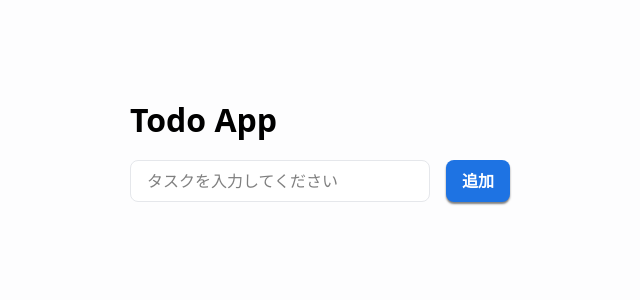
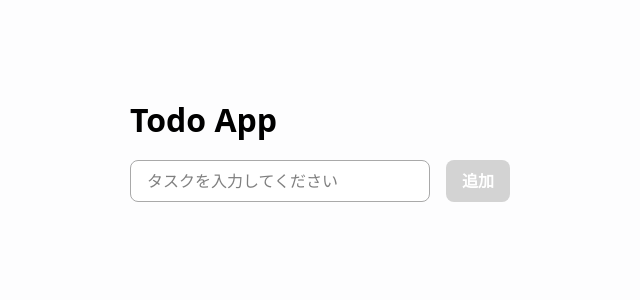
Before and after one commit to optimusrisky/todo-app, a Next.js app: page / in a window 1280 px wide. Shown: the top 300 px of the page, without its empty margins (190-830 px from the left). Built offline with nearby package versions, Linux system fonts and the light colour scheme.

Commit message:
ボタンスタイル修正

```diff
--- a/app/globals.css
+++ b/app/globals.css
@@ -3,11 +3,12 @@
 :root {
   --main-bg-color: #fdfdfe;
   --sub-bg-color: #ffffff;
-  --border-color: #e5e7eb;
+  --border-color: #a9a9a9;
   --main-text-color: #1f2937;
   --sub-text-color: #a9a9a9;
   --white-text-color: #ffffff;
   --main-btn-color: #1e73e3;
+  --disable-color: #d3d3d3;
   --tag-color: #e5e7eb;
 }
 
@@ -28,6 +29,10 @@ input[type="text"] {
   }
 }
 
+button:disabled:active {
+  transform: none;
+}
+
 .main-button {
   padding: 8px 16px;
   background: var(--main-btn-color);
@@ -41,4 +46,11 @@ input[type="text"] {
     transform: translateY(2px);
     box-shadow: none;
   }
+
+  &:disabled {
+    background: var(--disable-color);
+    color: #fff;
+    box-shadow: none;
+    cursor: default;
+  }
 }
```
